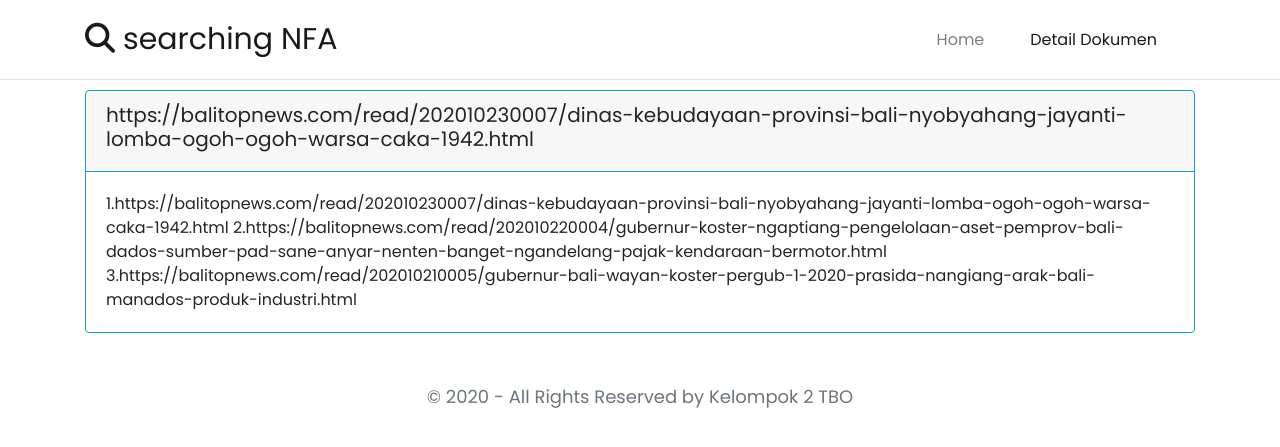
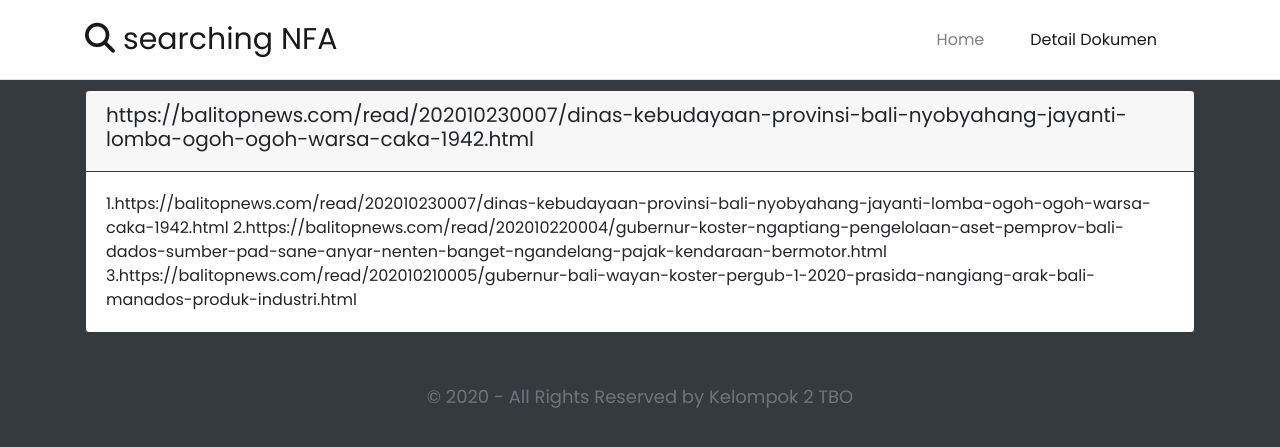
Before and after one commit to Guscanable/TBO, a PHP site: page /detail.php?id=1 in a window 1280 px wide. Shown: the top 447 px of the page. Run offline with PHP 8.4, Linux system fonts and the light colour scheme; data comes from the database, SQL or seed files in the repository; some libraries are stand-ins or nearby versions.

Commit message:
Update detail.php

```diff
--- a/searchingNFA/detail.php
+++ b/searchingNFA/detail.php
@@ -1,6 +1,8 @@
 <!-- Simpan dalam format .php -->
 <?php
-require("koneksi.php");
+// koneksi ke server
+$db = new mysqli("localhost", "root", "", "db_dokumen");
+
 $id = $_GET['id'];
 $query = "SELECT judul, isi FROM dokumen WHERE id=" . $id;
 $result = $db->query($query);
@@ -34,9 +36,9 @@ $result = $result->fetch_assoc();
     <title>Detail</title>
 </head>
 
-<body>
+<body class="bg-dark">
     <!-- Start Navbar -->
-    <nav class="navbar navbar-expand-lg navbar-light bg-transparent border-bottom" data-aos="fade-right" data-aos-duration="2000">
+    <nav class="navbar navbar-expand-lg navbar-light bg-white border-bottom" data-aos="fade-right" data-aos-duration="2000">
         <div class="container">
             <a class="navbar-brand" href="#"><i class="fas fa-search"></i>&nbsp;searching NFA</a>
             <button class="navbar-toggler" type="button" data-toggle="collapse" data-target="#navbarNav" aria-controls="navbarNav" aria-expanded="false" aria-label="Toggle navigation">
@@ -58,8 +60,8 @@ $result = $result->fetch_assoc();
 
     <!-- Start Jumbotron -->
     <div class="container" style="margin-top: 10px;" data-aos="fade-up" data-aos-duration="2000">
-        <div class="card border-info mb-3">
-            <div class="card-header bg-lavender border-info">
+        <div class="card border-dark mb-3">
+            <div class="card-header bg-lavender border-dark">
                 <h5><?= $result['judul'] ?></h5>
             </div>
             <div class="card-body">
```
